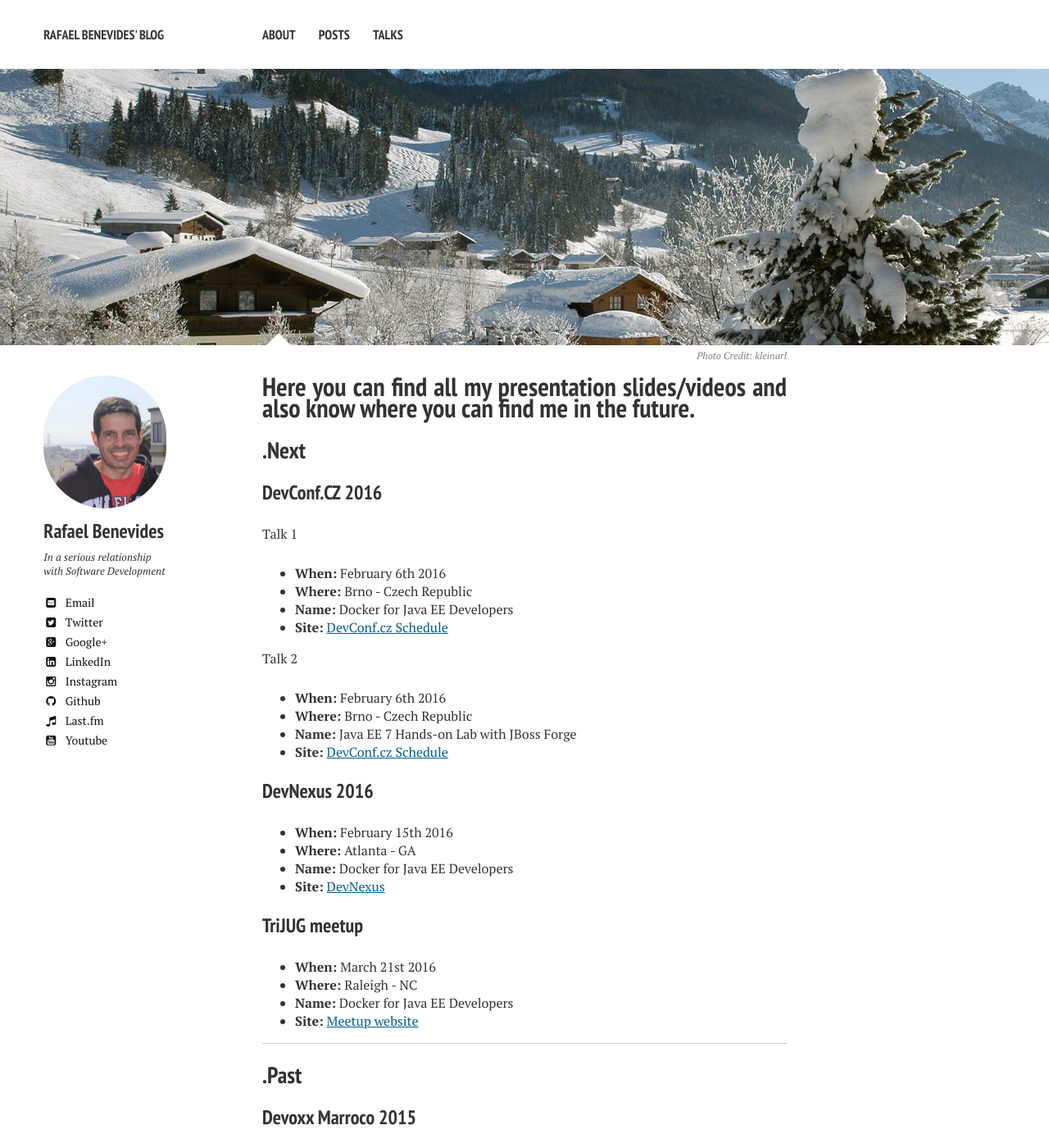
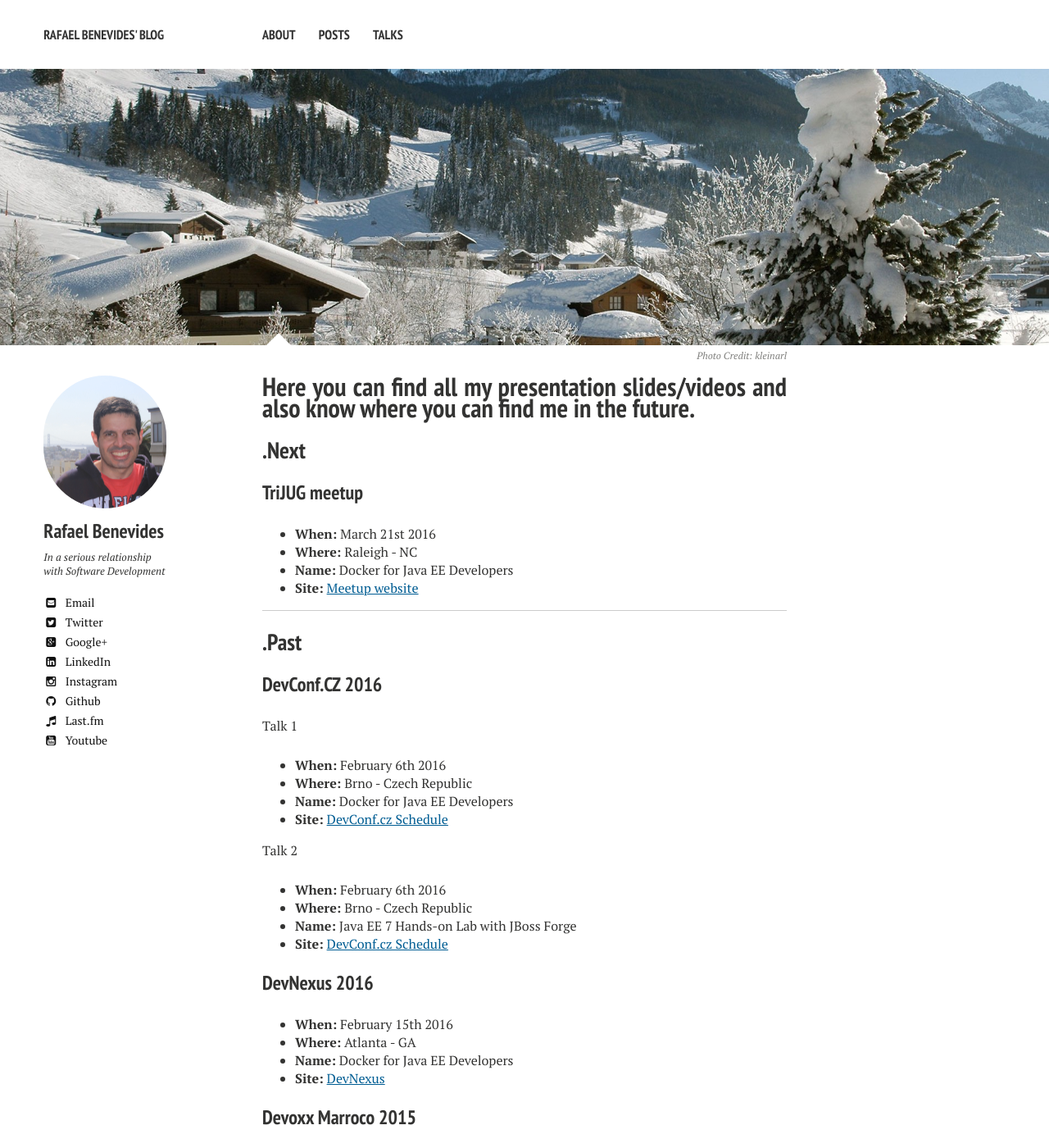
Before and after one commit to rafabene/rafabene.github.io, a Jekyll site: the page built from talks/index.md, in a window 1280 px wide and 1400 px high. Shown: the whole window at 82% size. Built offline with Jekyll 4.4.1, drawn with Linux system fonts in a browser that asks for light colours; nearby versions of some CDN libraries; Markdown is read by kramdown in place of the engine named in the settings; comment, search, counter and statistics services are not loaded; some of the changed lines change nothing that is shown.

Commit message:
Adjust the talks

```diff
--- a/talks/index.md
+++ b/talks/index.md
@@ -12,6 +12,16 @@ image:
 
 ## .Next
 
+
+
+### TriJUG meetup
+- **When:** March 21st 2016
+- **Where:** Raleigh - NC
+- **Name:** Docker for Java EE Developers
+- **Site:** [Meetup website](http://www.meetup.com/pt-BR/Triangle-Java-Users-Group/events/226005003/?eventId=226005003)
+
+<hr>
+## .Past
 
 ### DevConf.CZ 2016
 
@@ -34,15 +44,6 @@ Talk 2
 - **Where:** Atlanta - GA
 - **Name:** Docker for Java EE Developers
 - **Site:** [DevNexus](https://www.devnexus.com/s/devnexus2016/presentations#id-5423)
-
-### TriJUG meetup
-- **When:** March 21st 2016
-- **Where:** Raleigh - NC
-- **Name:** Docker for Java EE Developers
-- **Site:** [Meetup website](http://www.meetup.com/pt-BR/Triangle-Java-Users-Group/events/226005003/?eventId=226005003)
-
-<hr>
-## .Past
 
 ### Devoxx Marroco 2015
 
```
